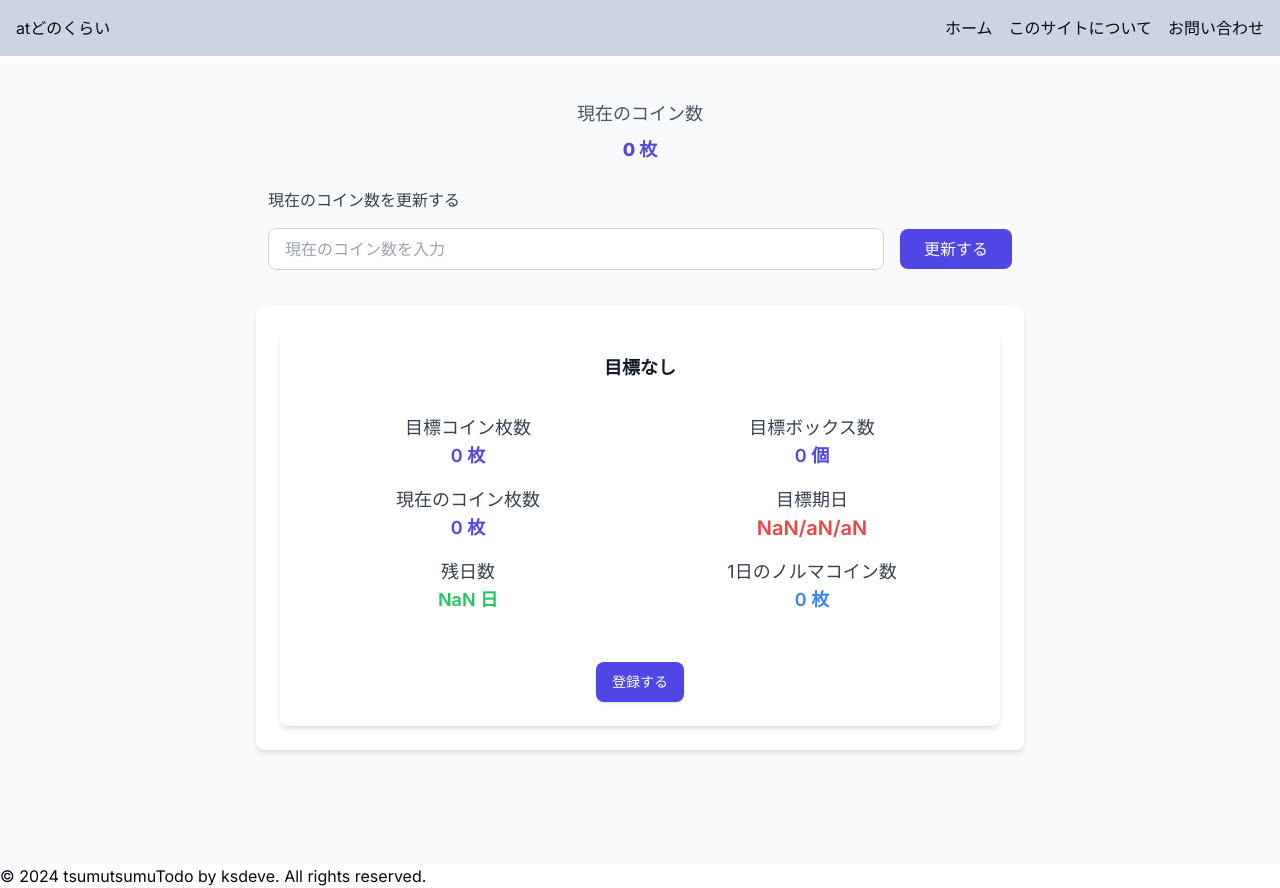
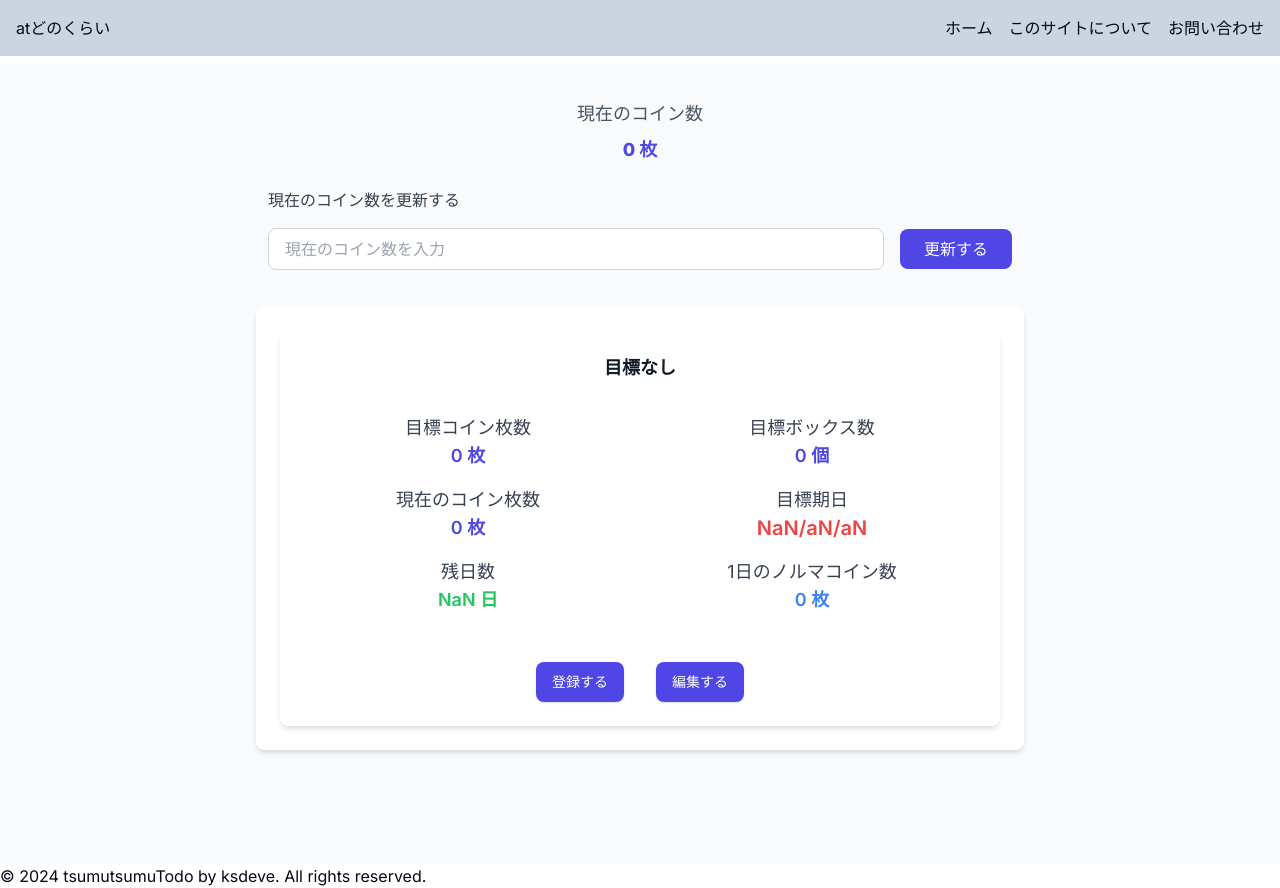
Before and after one commit to ksdeveloper0201/atDNC, a Next.js app: page /atDNC/todoInfo in a window 1280 px wide. Built offline with nearby package versions, Linux system fonts and the light colour scheme.

Commit message:
todo[info.tsx add editbutton

```diff
--- a/components/atDNC/todo-info.tsx
+++ b/components/atDNC/todo-info.tsx
@@ -66,6 +66,10 @@ const TodoInfoPage: React.FC<TodoInfoProps> = ({ todoObj, currentCoin }) => {
         return todoObject.goalBox ? todoObject.goalBox : Math.floor(todoObject.goalCoin / 30000);
     }, [todoObject.goalCoin, todoObject.goalBox]);
 
+    const editTodoData = () => {
+        console.log('editTodoData')
+    }
+
     const sendTodoData = () => {
         try {
             const everDateData = JSON.parse(localStorage.getItem('dateData') ?? '{}');
@@ -126,9 +130,12 @@ const TodoInfoPage: React.FC<TodoInfoProps> = ({ todoObj, currentCoin }) => {
                 </div>
             </div>
 
-            <div className='flex justify-center mt-6'>
+            <div className='flex justify-center mt-6 gap-8'>
                 <Button onClick={sendTodoData} className='bg-indigo-600 text-white hover:bg-indigo-700 px-4 py-2 rounded-lg shadow'>
                     登録する
+                </Button>
+                <Button onClick={sendTodoData} className='bg-indigo-600 text-white hover:bg-indigo-700 px-4 py-2 rounded-lg shadow'>
+                    編集する
                 </Button>
             </div>
         </div>
```
Also changed, not shown: components/atDNC/set-todo-info.tsx (+0 -18 lines).
